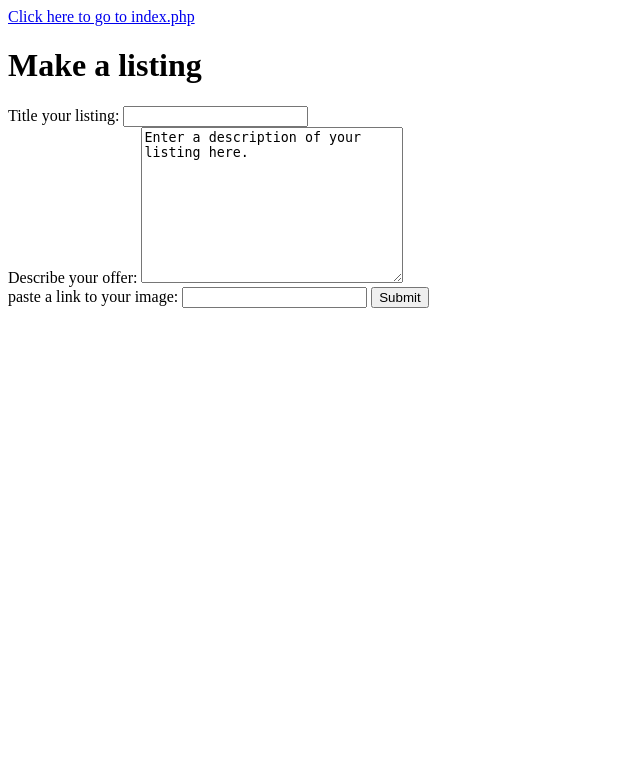
After one commit to MishaLarionov/SOFE2800_FINAL, a PHP site: page /makeListing.php in a window 1280 px wide. The commit adds this page. Shown: the top 783 px of the page, without its empty margins (0-640 px from the left). Run offline with PHP 8.4, Linux system fonts and the light colour scheme; the visitor is signed in with stand-in values (Sample User, id 1).

Commit message:
added making listings
added making listings, added link to do so on the home page, removed links that no longer worked from homepage,  Fixed issue with lisiting links in the user profile page.

```diff
--- a/home.php
+++ b/home.php
@@ -1,8 +1,5 @@
 <?php
 session_start();
-echo "<a href=\"Listing.php\">Click here to go to Listing.php page</a>" ."<br>";
-echo "<a href=\"userProfile.php\">Click here to go to your userProfile.php page</a>" ."<br>";
-
 ?>
 
 <html>
@@ -10,11 +7,14 @@ echo "<a href=\"userProfile.php\">Click here to go to your userProfile.php page<
     <title>Marketplace Home</title>
 </head>
 <body>
+    <a href="index.php">Click here to go to index.php</a>
     <div>
         <form id="userLinks" method="post" action="userProfile.php">
             <input type="text" name="postUserid" value="<?php echo $_SESSION['sessionID'] ?>" hidden>
             <button onclick="form['userLinks'].submit()" value="Your Profile">Your profile</button>
         </form>
+
+        <a href="makeListing.php">Click here to go to Make a Listing</a>
     </div>
 </body>
 </html>
--- /dev/null
+++ b/makeListing.php
@@ -0,0 +1,54 @@
+<?php
+
+/*no need to access the database on this page
+// Get the php.ini file with the db config
+$iniConfig = parse_ini_file("php.ini");
+
+$servername = $iniConfig["ip"];
+$username = $iniConfig["user"];
+$password = $iniConfig["password"];
+$database = $iniConfig["database"];;
+// Create connection
+$conn = mysqli_connect($servername, $username, $password,$database);
+
+// Check connection
+if (!$conn) {
+    die("Connection failed: " . mysqli_connect_error());
+}
+*/
+//link to get back to index page
+echo "<a href=\"index.php\">Click here to go to index.php</a>" ."<br>";
+
+session_start();
+
+// Get id of user making the listing
+$userid = $_SESSION["sessionID"];
+
+?>
+
+<html>
+<head>
+    <title>Make a listing</title>
+</head>
+<body>
+    <h1>Make a listing</h1>
+    <form action="checkListing.php" method="post">
+        <input type="text" name="userid" value="<?php echo $userid ?>" hidden>
+
+        <label for="title">Title your listing: </label>
+        <input type="text" name="title" required>
+        <br>
+        <label for="description">Describe your offer: </label>
+        <textarea name="description" id="" cols="30" rows="10" required>Enter a description of your listing here.</textarea>
+        <br>
+
+        <label for="image">paste a link to your image: </label>
+        <input type="text" name="image" required>
+
+        <input type="submit">
+
+
+
+    </form>
+</body>
+</html>
--- a/userProfile.php
+++ b/userProfile.php
@@ -55,7 +55,7 @@ if(isset($_POST['postUserid'])){
                 $listingid = $row['id'];
                 $title = $row['title'];
 
-                echo '<h3><a href = "Listing.php?whichListing='.$listingid.' \">'.$title.'</a></h3>';
+                echo '<h3><a href = "Listing.php?whichListing='.$listingid.'">'.$title.'</a></h3>';
 
                 // Shows delete listing button if the profile belongs to the viewer
                 if ($userid == $viewerID){
```
Also changed, not shown: checkListing.php (added, +45 -0 lines).
